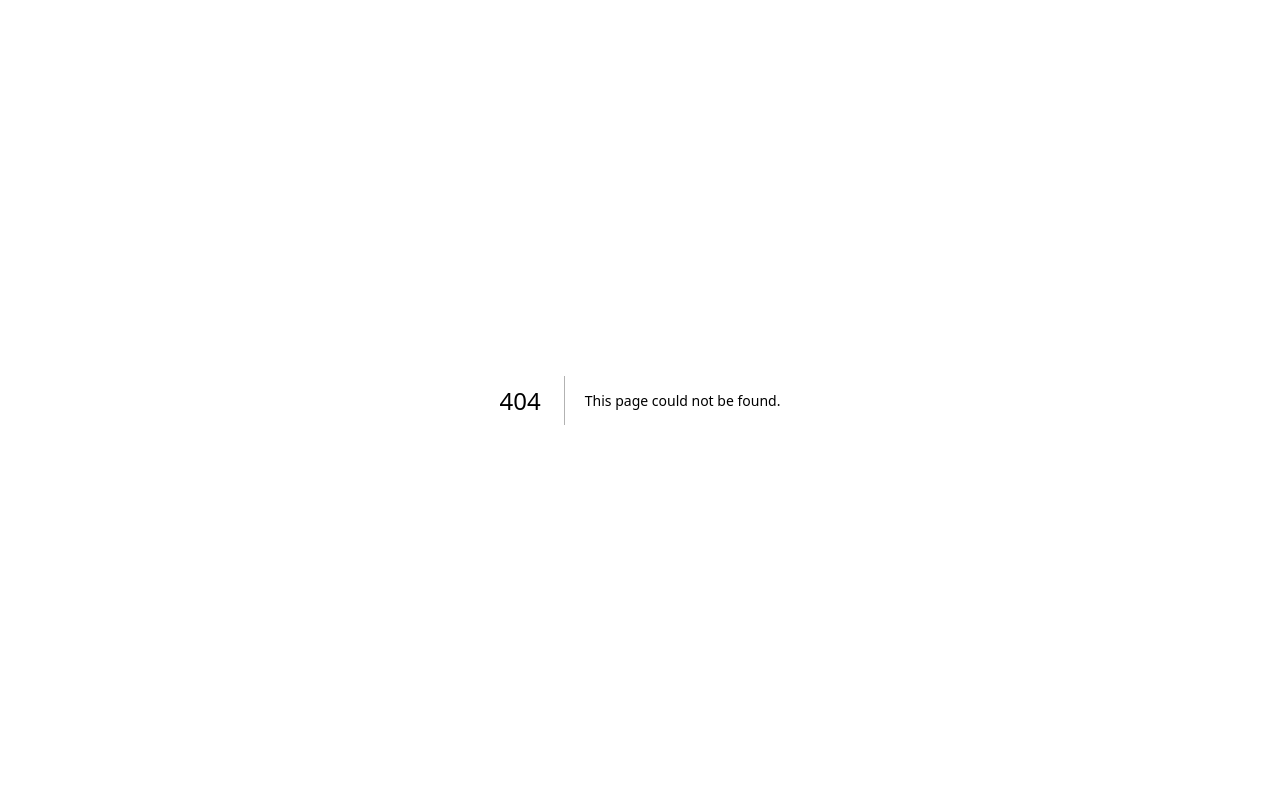
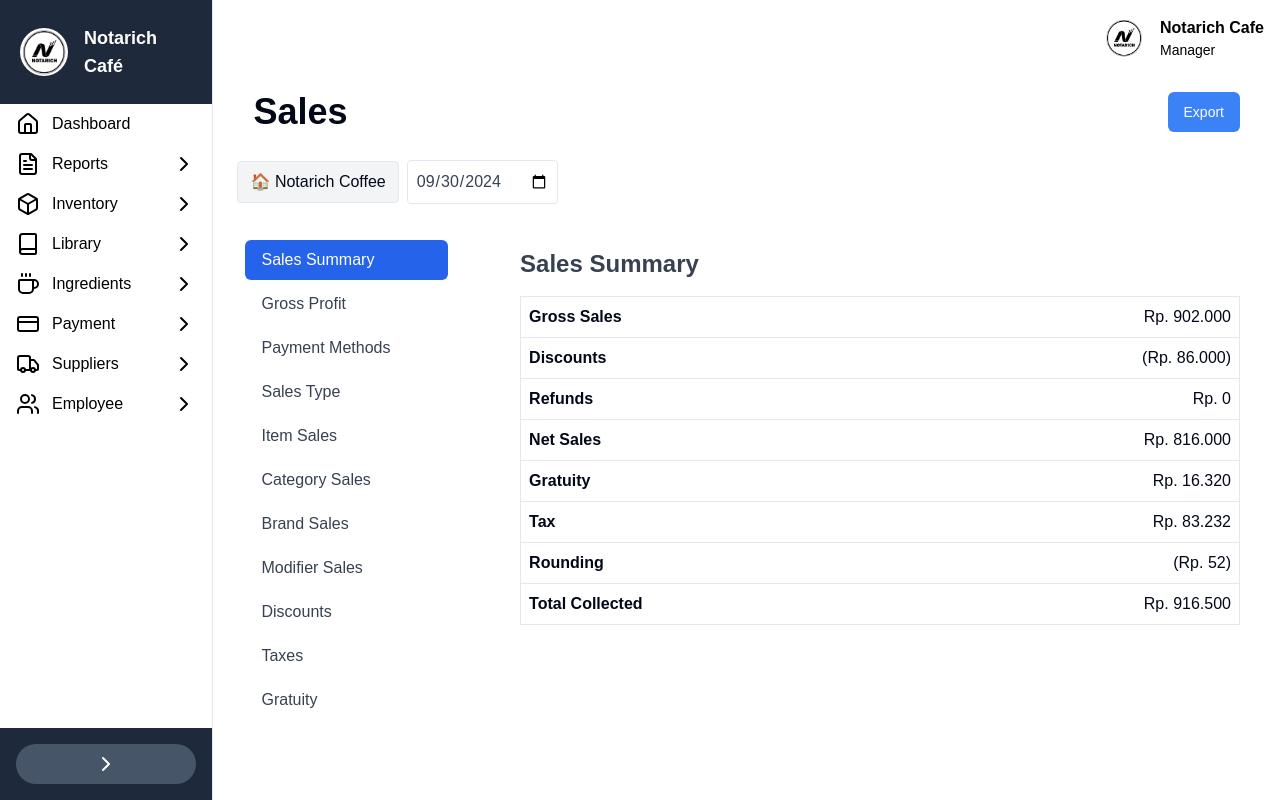
Before and after one commit to faizagst/pos-notarichcafe, a Next.js app: page /reports/sales/summary in a window 1280 px wide. Before the commit this address had no page. Built offline with nearby package versions, Linux system fonts and the light colour scheme.

Commit message:
page updated

```diff
--- /dev/null
+++ b/app/(back-office)/reports/sales/brand_sales/page.tsx
@@ -0,0 +1,9 @@
+import React from 'react'
+
+const brandsales = () => {
+  return (
+    <div>brandsales</div>
+  )
+}
+
+export default brandsales
--- /dev/null
+++ b/app/(back-office)/reports/sales/category_sales/page.tsx
@@ -0,0 +1,9 @@
+import React from 'react'
+
+const categorysales = () => {
+  return (
+    <div>categorysales</div>
+  )
+}
+
+export default categorysales
--- /dev/null
+++ b/app/(back-office)/reports/sales/discounts/page.tsx
@@ -0,0 +1,9 @@
+import React from 'react'
+
+const discounts = () => {
+  return (
+    <div>discounts</div>
+  )
+}
+
+export default discounts
--- /dev/null
+++ b/app/(back-office)/reports/sales/gratuity/page.tsx
@@ -0,0 +1,9 @@
+import React from 'react'
+
+const gratuity = () => {
+  return (
+    <div>gratuity</div>
+  )
+}
+
+export default gratuity
--- /dev/null
+++ b/app/(back-office)/reports/sales/gross_profit/page.tsx
@@ -0,0 +1,9 @@
+import React from 'react'
+
+const grossprofit = () => {
+  return (
+    <div>grossprofit</div>
+  )
+}
+
+export default grossprofit
--- /dev/null
+++ b/app/(back-office)/reports/sales/item_sales/page.tsx
@@ -0,0 +1,9 @@
+import React from 'react'
+
+const itemsales = () => {
+  return (
+    <div>itemsales</div>
+  )
+}
+
+export default itemsales
--- /dev/null
+++ b/app/(back-office)/reports/sales/modifier_sales/page.tsx
@@ -0,0 +1,9 @@
+import React from 'react'
+
+const modifiersales = () => {
+  return (
+    <div>modifiersales</div>
+  )
+}
+
+export default modifiersales
--- /dev/null
+++ b/app/(back-office)/reports/sales/payment_methods/page.tsx
@@ -0,0 +1,9 @@
+import React from 'react'
+
+const paymentmethods = () => {
+  return (
+    <div>paymentmethods</div>
+  )
+}
+
+export default paymentmethods
--- /dev/null
+++ b/app/(back-office)/reports/sales/sales_type/page.tsx
@@ -0,0 +1,9 @@
+import React from 'react'
+
+const salestype = () => {
+  return (
+    <div>salestype</div>
+  )
+}
+
+export default salestype
--- /dev/null
+++ b/app/(back-office)/reports/sales/summary/page.tsx
@@ -0,0 +1,32 @@
+import React from "react";
+
+const SalesPage: React.FC = () => {
+  return (
+    <div className="min-h-screen">
+      <div className=" bg-white p-6 ">
+        <h1 className="text-2xl font-bold text-gray-700">Sales Summary</h1>
+        <table className="w-full mt-4 border-collapse border border-gray-200">
+          <tbody>
+            {[
+              { label: "Gross Sales", value: "Rp. 902.000" },
+              { label: "Discounts", value: "(Rp. 86.000)" },
+              { label: "Refunds", value: "Rp. 0" },
+              { label: "Net Sales", value: "Rp. 816.000" },
+              { label: "Gratuity", value: "Rp. 16.320" },
+              { label: "Tax", value: "Rp. 83.232" },
+              { label: "Rounding", value: "(Rp. 52)" },
+              { label: "Total Collected", value: "Rp. 916.500" },
+            ].map((item, index) => (
+              <tr key={index} className="border-b">
+                <td className="p-2 font-semibold">{item.label}</td>
+                <td className="p-2 text-right">{item.value}</td>
+              </tr>
+            ))}
+          </tbody>
+        </table>
+      </div>
+    </div>
+  );
+};
+
+export default SalesPage;
--- /dev/null
+++ b/app/(back-office)/reports/sales/taxes/page.tsx
@@ -0,0 +1,9 @@
+import React from 'react'
+
+const taxes = () => {
+  return (
+    <div>taxes</div>
+  )
+}
+
+export default taxes
```
